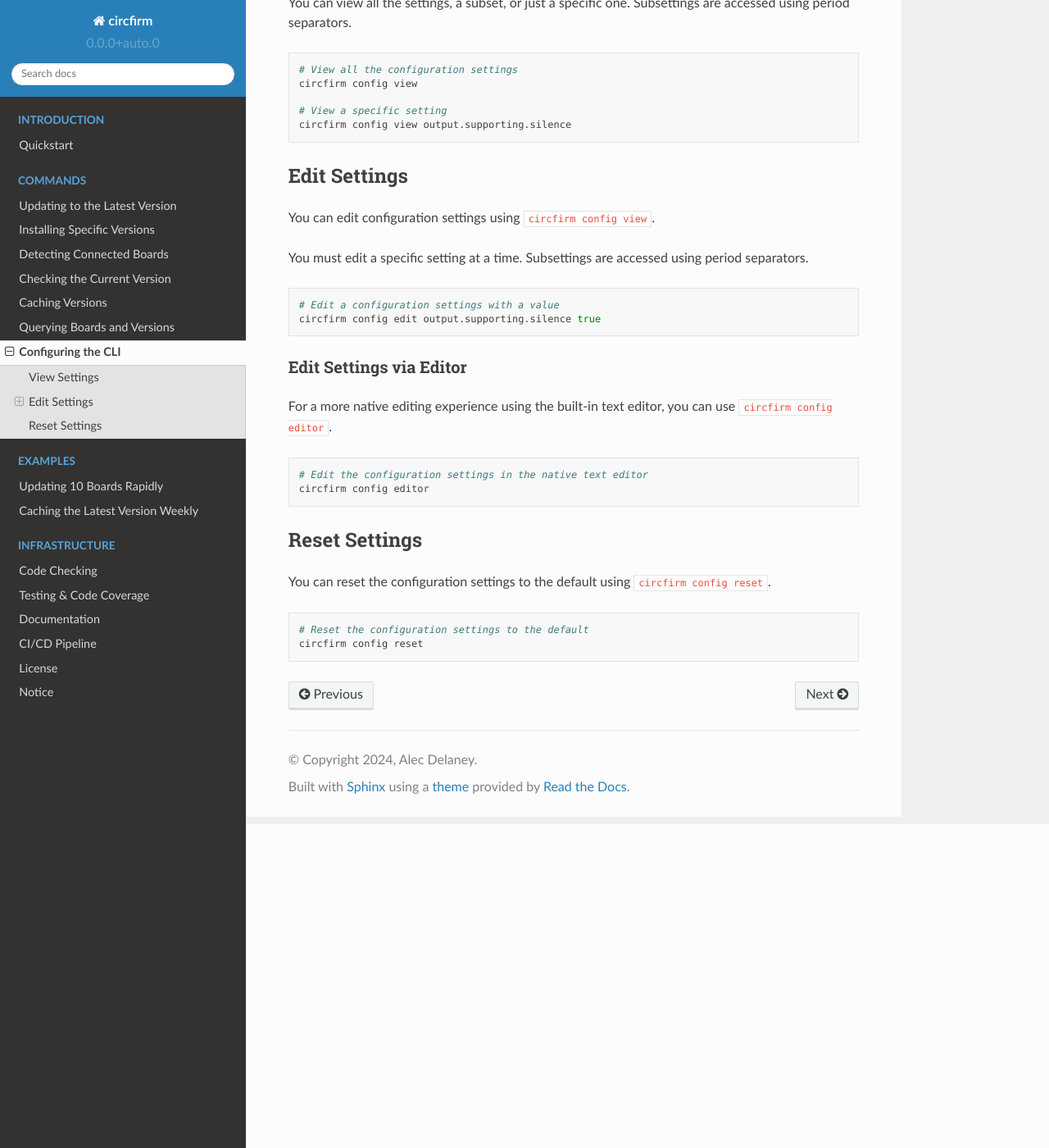
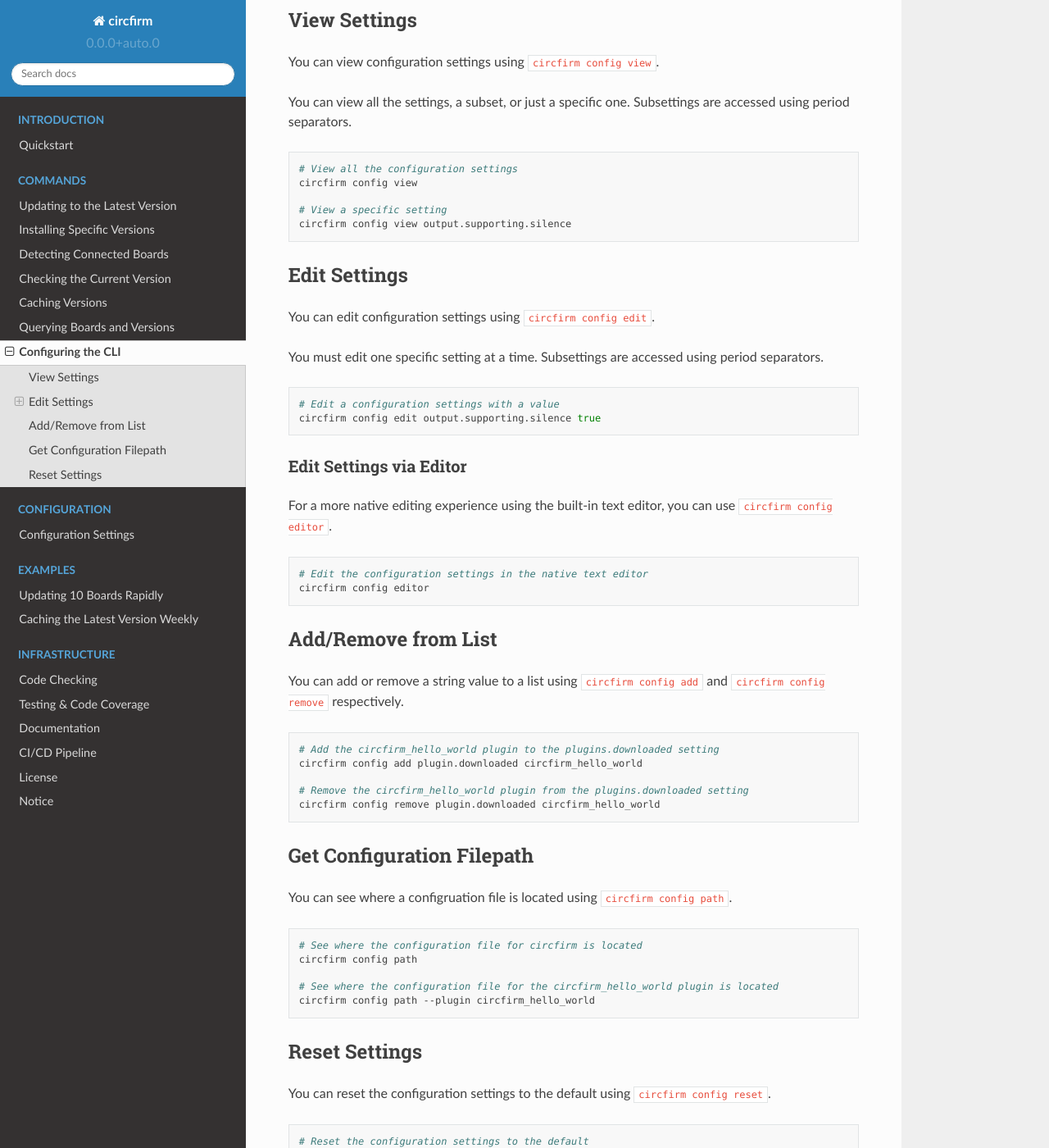
Before and after one commit to tekktrik/circfirm, a Sphinx documentation site: the page built from docs/commands/config.rst, in a window 1280 px wide and 1400 px high, scrolled down 395 px. Shown: the whole window at 82% size. Built offline with Sphinx 7.4.7 and the Read the Docs theme 2.0.0, drawn with Linux system fonts in a browser that asks for light colours; some of the changed text lies outside the part shown.

Commit message:
Add documentation regarding new config commands

```diff
--- a/docs/commands/config.rst
+++ b/docs/commands/config.rst
@@ -8,6 +8,10 @@
 You can modify the CLI configurations settings using ``circfirm config``.
 
 See ``circfirm config --help`` and ``circfirm config [command] --help`` for more information on commands.
+
+For a list of settings and their explanations, see the :ref:`Configuration Settings<config-settings>` page.
+
+You can interact with plugin settings by adding the ``--plugin <name>`` option to any of the commands below.
 
 View Settings
 -------------
@@ -27,14 +31,16 @@
 Edit Settings
 -------------
 
-You can edit configuration settings using ``circfirm config view``.
+You can edit configuration settings using ``circfirm config edit``.
 
-You must edit a specific setting at a time.  Subsettings are accessed using period separators.
+You must edit one specific setting at a time.  Subsettings are accessed using period separators.
 
 .. code-block:: shell
 
    # Edit a configuration settings with a value
    circfirm config edit output.supporting.silence true
+
+.. _config-editor:
 
 Edit Settings via Editor
 ^^^^^^^^^^^^^^^^^^^^^^^^
@@ -46,6 +52,33 @@
    # Edit the configuration settings in the native text editor
    circfirm config editor
 
+Add/Remove from List
+--------------------
+
+You can add or remove a string value to a list using ``circfirm config add`` and ``circfirm config remove``
+respectively.
+
+.. code-block:: shell
+
+   # Add the circfirm_hello_world plugin to the plugins.downloaded setting
+   circfirm config add plugin.downloaded circfirm_hello_world
+
+   # Remove the circfirm_hello_world plugin from the plugins.downloaded setting
+   circfirm config remove plugin.downloaded circfirm_hello_world
+
+Get Configuration Filepath
+--------------------------
+
+You can see where a configruation file is located using ``circfirm config path``.
+
+.. code-block:: shell
+
+   # See where the configuration file for circfirm is located
+   circfirm config path
+
+   # See where the configuration file for the circfirm_hello_world plugin is located
+   circfirm config path --plugin circfirm_hello_world
+
 Reset Settings
 --------------
 
--- a/docs/index.rst
+++ b/docs/index.rst
@@ -29,6 +29,8 @@
    :caption: Configuration
    :hidden:
 
+   configuration/settings
+
 .. toctree::
    :maxdepth: 2
    :caption: Plugins
```
Also changed, not shown: docs/configuration/settings.rst (added, +50 -0 lines).
